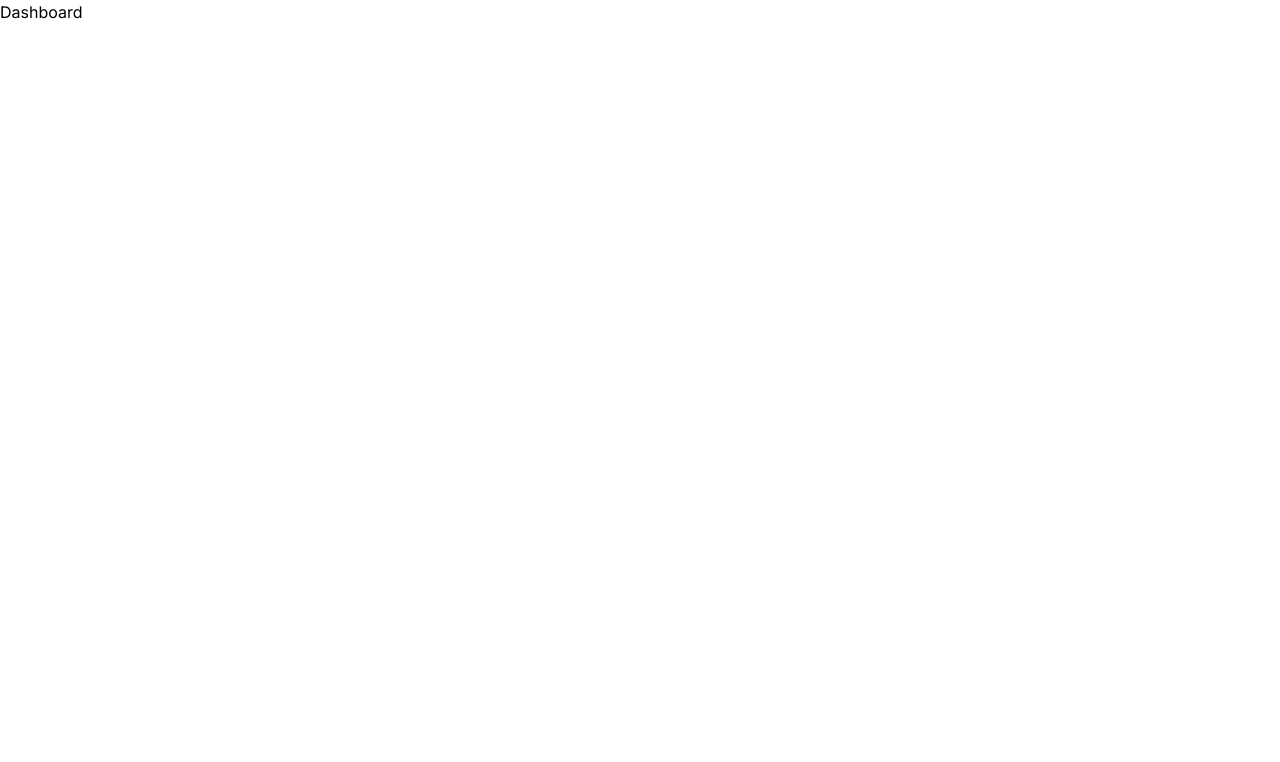
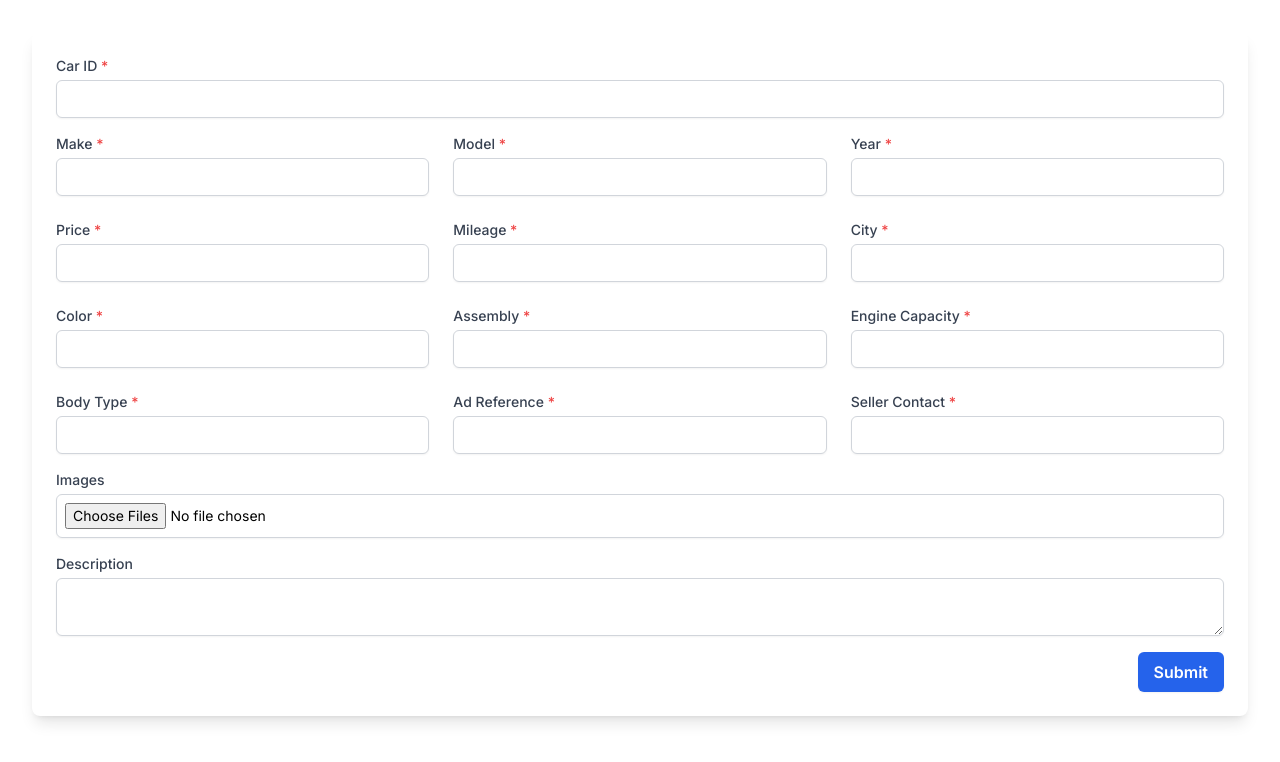
Before and after one commit to AINSoftwareSolution/motors, a Next.js app: page /portal/dashboard in a window 1280 px wide. Before the commit this address had no page. Shown: the top 762 px of the page. Built offline with nearby package versions, Linux system fonts and the light colour scheme.

Commit message:
add dashboard

```diff
--- a/src/app/portal/dashboard/page.tsx
+++ b/src/app/portal/dashboard/page.tsx
@@ -9,15 +9,107 @@ const Dashboard = () => {
 
   console.log(token ,!token)
 
-  useEffect(() => {
+  // useEffect(() => {
 
-    if (!token) {
-      router.push('/portal/login')
-    }
-  }, [])
+  //   if (!token) {
+  //     router.push('/portal/login')
+  //   }
+  // }, [])
 
   return (
-    <div>Dashboard</div>
+<div className="max-w-7xl mx-auto p-8">
+  <div className="bg-white shadow-lg rounded-lg p-6">
+    <form action="#" method="POST" className="space-y-4">
+      <div className="grid grid-cols-1 gap-6">
+        <div>
+          <label htmlFor="carId" className="block text-sm font-medium text-gray-700">Car ID <span className="text-red-500">*</span></label>
+          <input id="carId" name="carId" type="text" required
+            className="mt-1 block w-full p-2 border border-gray-300 rounded-md shadow-sm focus:ring-indigo-500 focus:border-indigo-500 sm:text-sm" />
+        </div>
+      </div>
+      <div className="grid grid-cols-1 md:grid-cols-3 gap-6">
+        <div>
+          <label htmlFor="make" className="block text-sm font-medium text-gray-700">Make <span className="text-red-500">*</span></label>
+          <input id="make" name="make" type="text" required
+            className="mt-1 block w-full p-2 border border-gray-300 rounded-md shadow-sm focus:ring-indigo-500 focus:border-indigo-500 sm:text-sm" />
+        </div>
+        <div>
+          <label htmlFor="model" className="block text-sm font-medium text-gray-700">Model <span className="text-red-500">*</span></label>
+          <input id="model" name="model" type="text" required
+            className="mt-1 block w-full p-2 border border-gray-300 rounded-md shadow-sm focus:ring-indigo-500 focus:border-indigo-500 sm:text-sm" />
+        </div>
+        <div>
+          <label htmlFor="year" className="block text-sm font-medium text-gray-700">Year <span className="text-red-500">*</span></label>
+          <input id="year" name="year" type="number" required
+            className="mt-1 block w-full p-2 border border-gray-300 rounded-md shadow-sm focus:ring-indigo-500 focus:border-indigo-500 sm:text-sm" />
+        </div>
+        <div>
+          <label htmlFor="price" className="block text-sm font-medium text-gray-700">Price <span className="text-red-500">*</span></label>
+          <input id="price" name="price" type="number" required
+            className="mt-1 block w-full p-2 border border-gray-300 rounded-md shadow-sm focus:ring-indigo-500 focus:border-indigo-500 sm:text-sm" />
+        </div>
+        <div>
+          <label htmlFor="mileage" className="block text-sm font-medium text-gray-700">Mileage <span className="text-red-500">*</span></label>
+          <input id="mileage" name="mileage" type="number" required
+            className="mt-1 block w-full p-2 border border-gray-300 rounded-md shadow-sm focus:ring-indigo-500 focus:border-indigo-500 sm:text-sm" />
+        </div>
+        <div>
+          <label htmlFor="city" className="block text-sm font-medium text-gray-700">City <span className="text-red-500">*</span></label>
+          <input id="city" name="city" type="text" required
+            className="mt-1 block w-full p-2 border border-gray-300 rounded-md shadow-sm focus:ring-indigo-500 focus:border-indigo-500 sm:text-sm" />
+        </div>
+        <div>
+          <label htmlFor="color" className="block text-sm font-medium text-gray-700">Color <span className="text-red-500">*</span></label>
+          <input id="color" name="color" type="text" required
+            className="mt-1 block w-full p-2 border border-gray-300 rounded-md shadow-sm focus:ring-indigo-500 focus:border-indigo-500 sm:text-sm" />
+        </div>
+        <div>
+          <label htmlFor="assembly" className="block text-sm font-medium text-gray-700">Assembly <span className="text-red-500">*</span></label>
+          <input id="assembly" name="assembly" type="text" required
+            className="mt-1 block w-full p-2 border border-gray-300 rounded-md shadow-sm focus:ring-indigo-500 focus:border-indigo-500 sm:text-sm" />
+        </div>
+        <div>
+          <label htmlFor="engineCapacity" className="block text-sm font-medium text-gray-700">Engine Capacity <span className="text-red-500">*</span></label>
+          <input id="engineCapacity" name="engineCapacity" type="number" required
+            className="mt-1 block w-full p-2 border border-gray-300 rounded-md shadow-sm focus:ring-indigo-500 focus:border-indigo-500 sm:text-sm" />
+        </div>
+        <div>
+          <label htmlFor="bodyType" className="block text-sm font-medium text-gray-700">Body Type <span className="text-red-500">*</span></label>
+          <input id="bodyType" name="bodyType" type="text" required
+            className="mt-1 block w-full p-2 border border-gray-300 rounded-md shadow-sm focus:ring-indigo-500 focus:border-indigo-500 sm:text-sm" />
+        </div>
+        <div>
+          <label htmlFor="adsRef" className="block text-sm font-medium text-gray-700">Ad Reference <span className="text-red-500">*</span></label>
+          <input id="adsRef" name="adsRef" type="text" required
+            className="mt-1 block w-full p-2 border border-gray-300 rounded-md shadow-sm focus:ring-indigo-500 focus:border-indigo-500 sm:text-sm" />
+        </div>
+        <div>
+          <label htmlFor="sellerContact" className="block text-sm font-medium text-gray-700">Seller Contact <span className="text-red-500">*</span></label>
+          <input id="sellerContact" name="sellerContact" type="text" required
+            className="mt-1 block w-full p-2 border border-gray-300 rounded-md shadow-sm focus:ring-indigo-500 focus:border-indigo-500 sm:text-sm" />
+        </div>
+      </div>
+      <div>
+          <label htmlFor="images" className="block text-sm font-medium text-gray-700">Images</label>
+          <input id="images" name="images" type="file" multiple
+            className="mt-1 block w-full p-2 border border-gray-300 rounded-md shadow-sm focus:ring-indigo-500 focus:border-indigo-500 sm:text-sm" />
+        </div>
+      <div>
+          <label htmlFor="description" className="block text-sm font-medium text-gray-700">Description</label>
+          <textarea id="description" name="description"
+            className="mt-1 block w-full p-2 border border-gray-300 rounded-md shadow-sm focus:ring-indigo-500 focus:border-indigo-500 sm:text-sm"></textarea>
+        </div>
+
+      <div className="text-right">
+        <button type="submit"
+          className="px-4 py-2 bg-blue-600 text-white font-semibold rounded-md shadow-sm hover:bg-blue-700 focus:ring-2 focus:ring-blue-500 focus:ring-offset-2 focus:outline-none disabled:bg-blue-300 disabled:cursor-not-allowed"
+          >Submit</button>
+      </div>
+    </form>
+  </div>
+</div>
+
+
   )
 }
 
```
